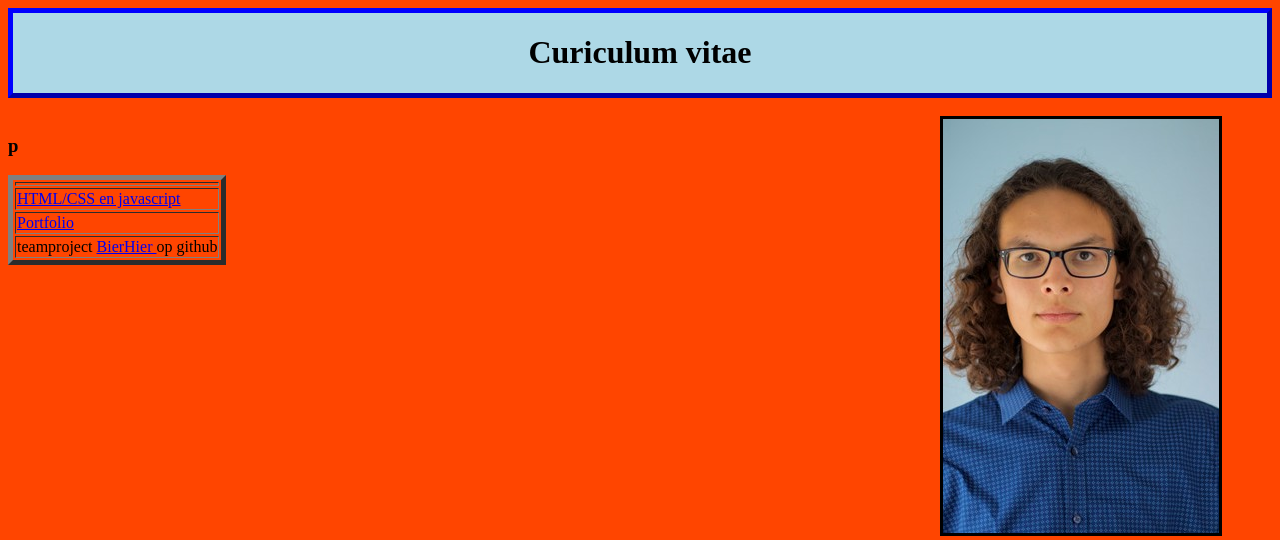
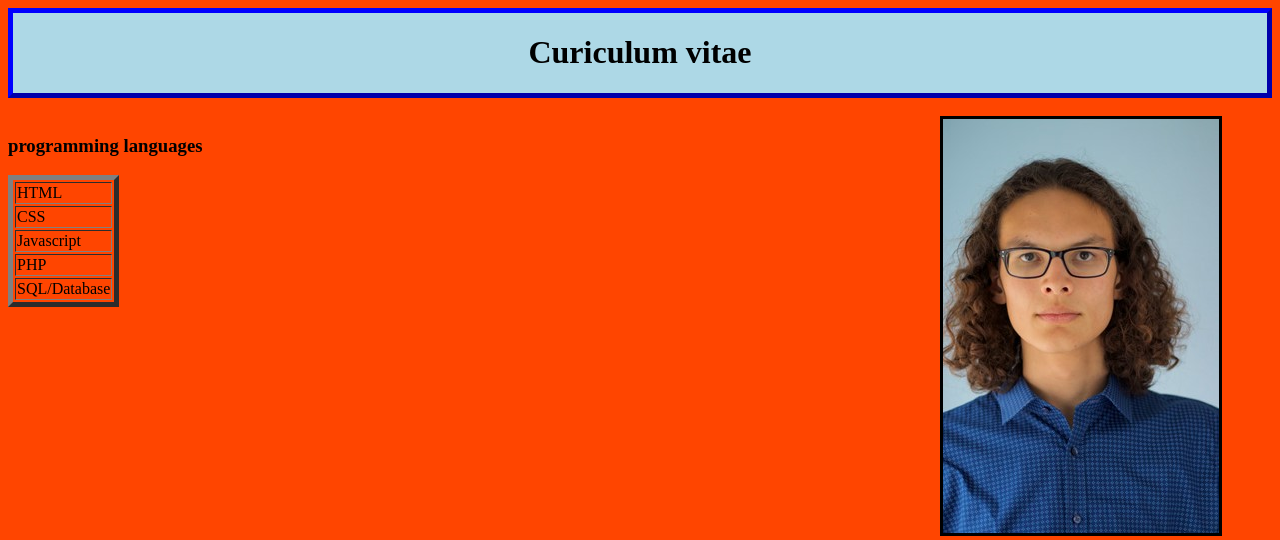
Before and after one commit to mitchelbunk/PHP, a PHP site: page /PHP/Portfolio_Mitchel/CV.html in a window 1280 px wide. Shown: the top 540 px of the page. Run offline with PHP 8.4, Linux system fonts and the light colour scheme.

Commit message:
progress PHP

```diff
--- a/H01/opdracht01/opdr1.php
+++ b/H01/opdracht01/opdr1.php
@@ -10,6 +10,7 @@
         <h3><a href="../H01.php">click here to go back</a> </h3>
 
 <?php
+
 $a = "ik heb niet gefaald";
 $b = "die niet werken";
 $c = "10000";
--- a/Portfolio_Mitchel/CV.html
+++ b/Portfolio_Mitchel/CV.html
@@ -16,18 +16,21 @@
 
 <div class="">
     <table class="table1" border="5">
-        <h3> p</h3>
+        <h3> programming languages</h3>
         <tr>
-            <td colspan="2">  </td>
+            <td>HTML</td>
         </tr>
         <tr>
-            <td> <a href="HTML-CSS/werk.html"> HTML/CSS en javascript </a> </td>
+            <td>CSS</td>
         </tr>
         <tr>
-            <td> <a href="index.html">Portfolio</a> </td>
+            <td>Javascript</td>
         </tr>
         <tr>
-            <td>teamproject <a href="https://github.com/Mcfly2340/BIERHIER.git"> BierHier </a>op github</td>
+            <td>PHP</td>
+        </tr>
+        <tr>
+            <td> SQL/Database</td>
         </tr>
     </table>
 </div>
@@ -35,5 +38,6 @@
 
 
 
+
 </body>
 </html>
--- a/Portfolio_Mitchel/HTML-CSS/JS3/opdr3.js
+++ b/Portfolio_Mitchel/HTML-CSS/JS3/opdr3.js
@@ -1,3 +1,7 @@
+
+
+
+
 document.getElementById("bl1").style.textAlign = "center";
 document.getElementById("bl1").style.backgroundColor = "cyan";
 document.getElementById("bl1").style.width = "100px";
--- a/Portfolio_Mitchel/index.html
+++ b/Portfolio_Mitchel/index.html
@@ -14,8 +14,10 @@
 </div>
 <br>
 <img  id="myimg1" src="Images/pf.jpg" alt="profielfoto">
+
 <div >
-
+    <img alt="Javascript" src="Images/Javascript.png">
+    <img alt="PHP" src="Images/PHP.png">
 </div>
 
 
```
Also changed, not shown: Portfolio_Mitchel/Images/Javascript.png (added), Portfolio_Mitchel/Images/PHP.png (added).
